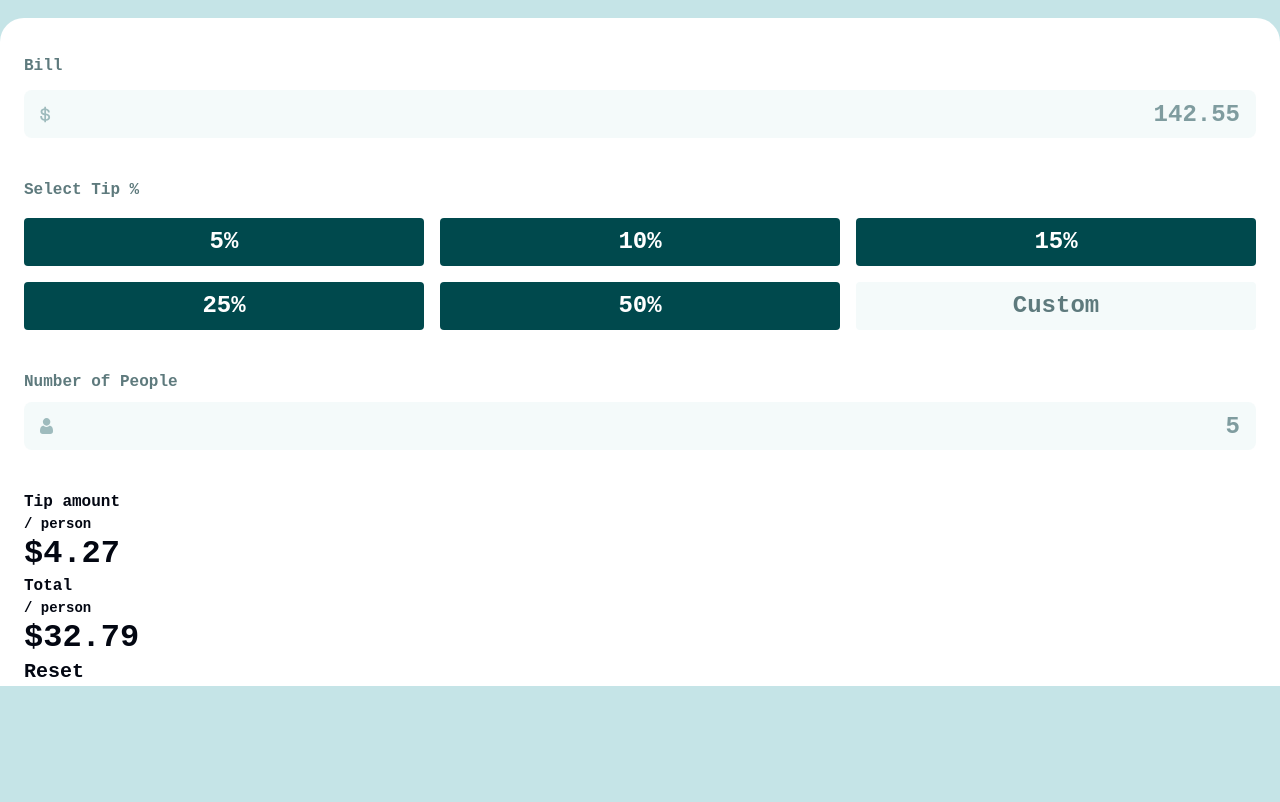
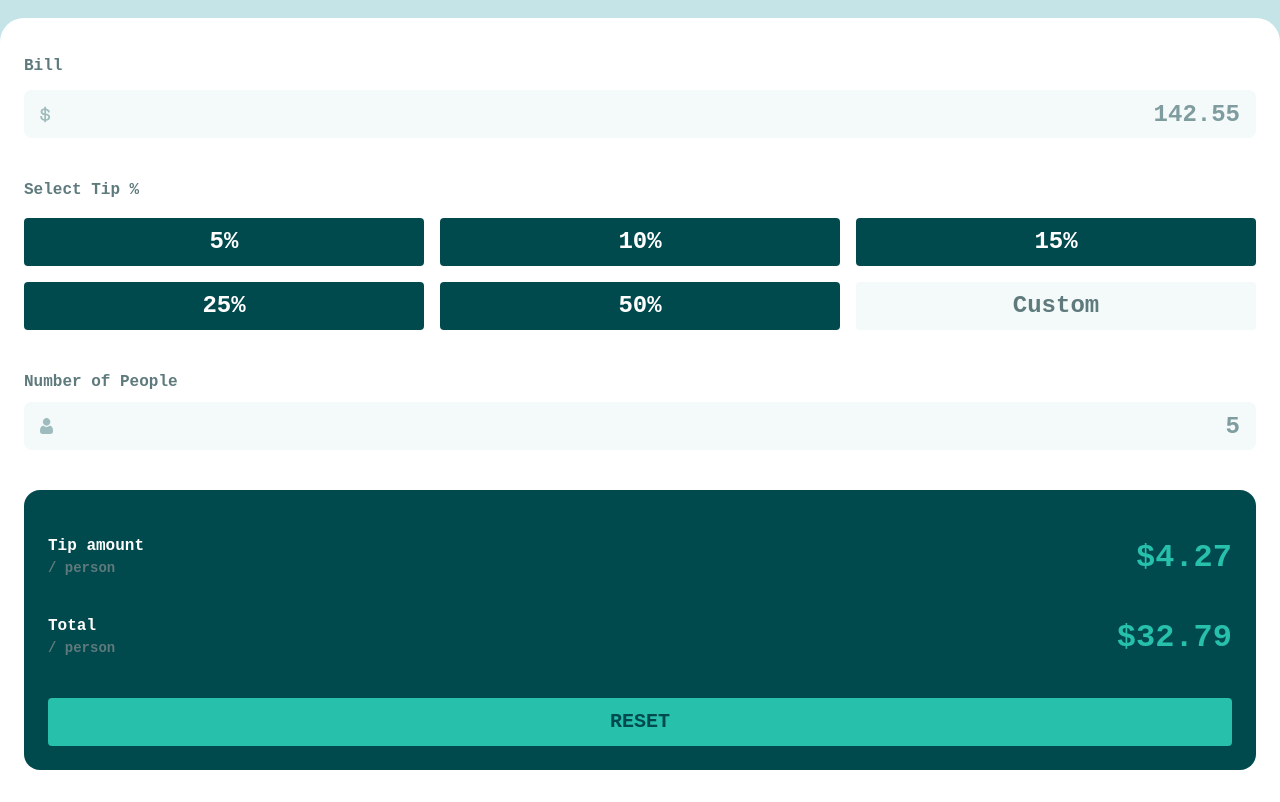
Before and after one commit to tenoriobn/projeto-19, a plain HTML site: page index.html in a window 1280 px wide. Shown: the part 124-926 px from the top of the page. Before the commit the page ends 810 px from the top, so only its background shows below. Drawn offline with Linux system fonts and the light colour scheme.

Commit message:
Estilizando segunda seção da calculadora

```diff
--- a/index.html
+++ b/index.html
@@ -13,7 +13,7 @@
         <img src="assets/img/logo.svg" alt="Tip Calculator APP logo">
     </header>
 
-    <main class="bg-white px-6 rounded-t-3xl">
+    <main class="bg-white px-6 rounded-t-3xl pb-8">
         <section class="flex flex-col pt-9">
             <label for="" class="text-base text-darkGrayishCyan mb-3">Bill</label>
             <input type="text" id="" class="outline-none bg-veryLightGrayishCyan bg-iconDollar bg-no-repeat bg-left-16 text-2xl text-veryDarkCyan placeholder:text-grayishCyan focus:border-2 focus:border-solid focus:border-strongCyan rounded-lg text-right placeholder:text-right h-12 px-4 mb-10" placeholder="142.55">
@@ -33,20 +33,20 @@
             <input type="text" id="" class="outline-none bg-veryLightGrayishCyan bg-iconPerson bg-no-repeat bg-left-16 text-2xl text-veryDarkCyan placeholder:text-grayishCyan focus:border-2 focus:border-solid focus:border-strongCyan rounded-lg text-right placeholder:text-right h-12 px-4 mb-10" placeholder="5">
         </section>
 
-        <section class="">
-            <div class="">
-                <h2 class="text-base">Tip amount</h2>
-                <p class="text-sm">/ person</p>
-                <h3 class="text-32">$4.27</h3>
+        <section class="bg-veryDarkCyan rounded-2xl px-6 pb-6 pt-11">
+            <div class="grid grid-cols-2 grid-rows-2 mb-8">
+                <h2 class="col-start-1 col-end-2 row-start-1 text-base text-white">Tip amount</h2>
+                <p class="col-start-1 col-end-2 row-start-2 text-sm text-darkGrayishCyan">/ person</p>
+                <h3 class="col-start-2 col-end-3 row-start-1 row-end-3 justify-self-end self-center text-32 text-strongCyan">$4.27</h3>
             </div>
 
-            <div class="">
-                <h2 class="text-base">Total</h2>
-                <p class="text-sm">/ person</p>
-                <h3 class="text-32">$32.79</h3>
+            <div class="grid grid-cols-2 grid-rows-2 mb-9">
+                <h2 class="col-start-1 col-end-2 row-start-1 text-base text-white">Total</h2>
+                <p class="col-start-1 col-end-2 row-start-2 text-sm text-darkGrayishCyan">/ person</p>
+                <h3 class="col-start-2 col-end-3 row-start-1 row-end-3 justify-self-end self-center text-32 text-strongCyan">$32.79</h3>
             </div>
 
-            <button class="text-xl">Reset</button>
+            <button class="bg-strongCyan text-xl text-veryDarkCyan uppercase rounded h-12 w-full">Reset</button>
         </section>
     </main>
 
```
Also changed, not shown: assets/css/base/tailwind.css.
